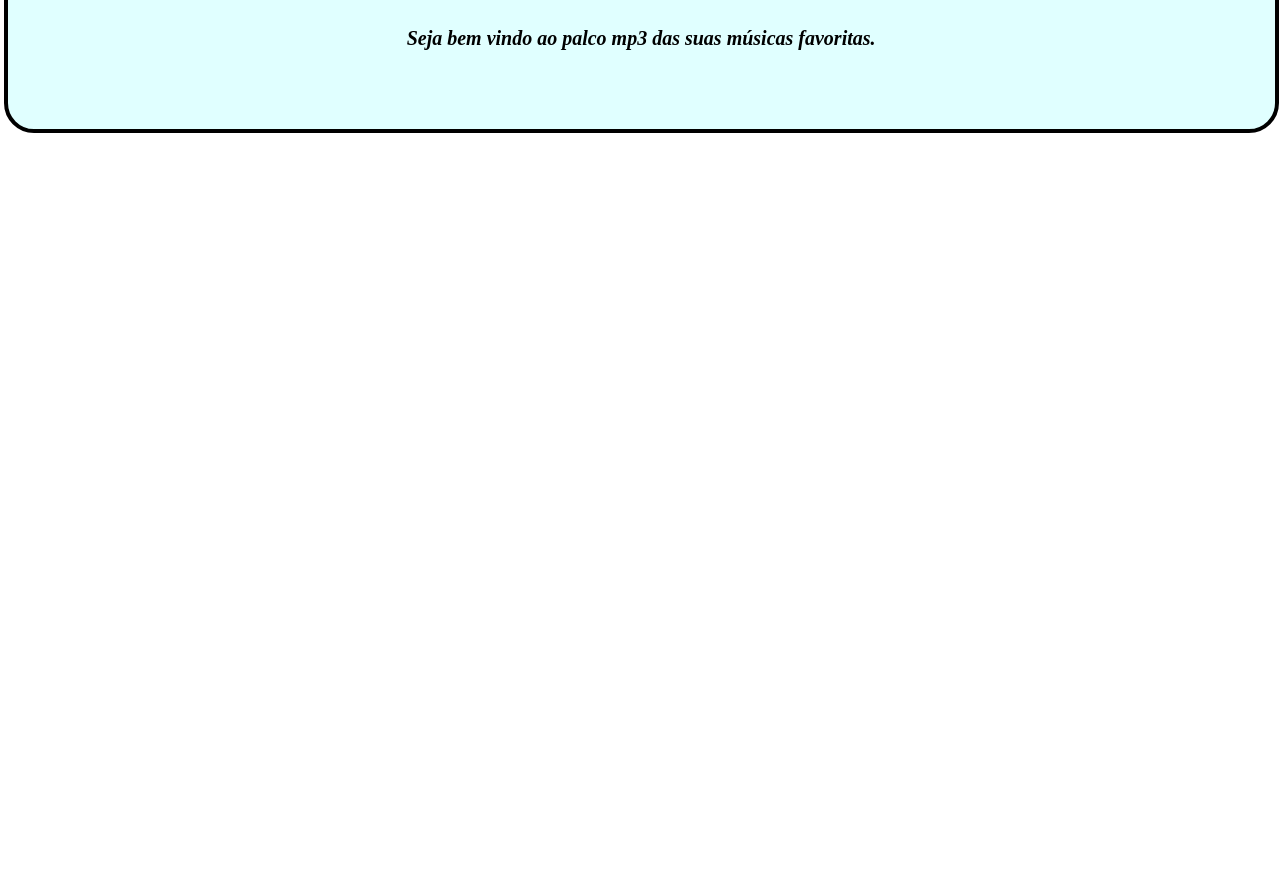
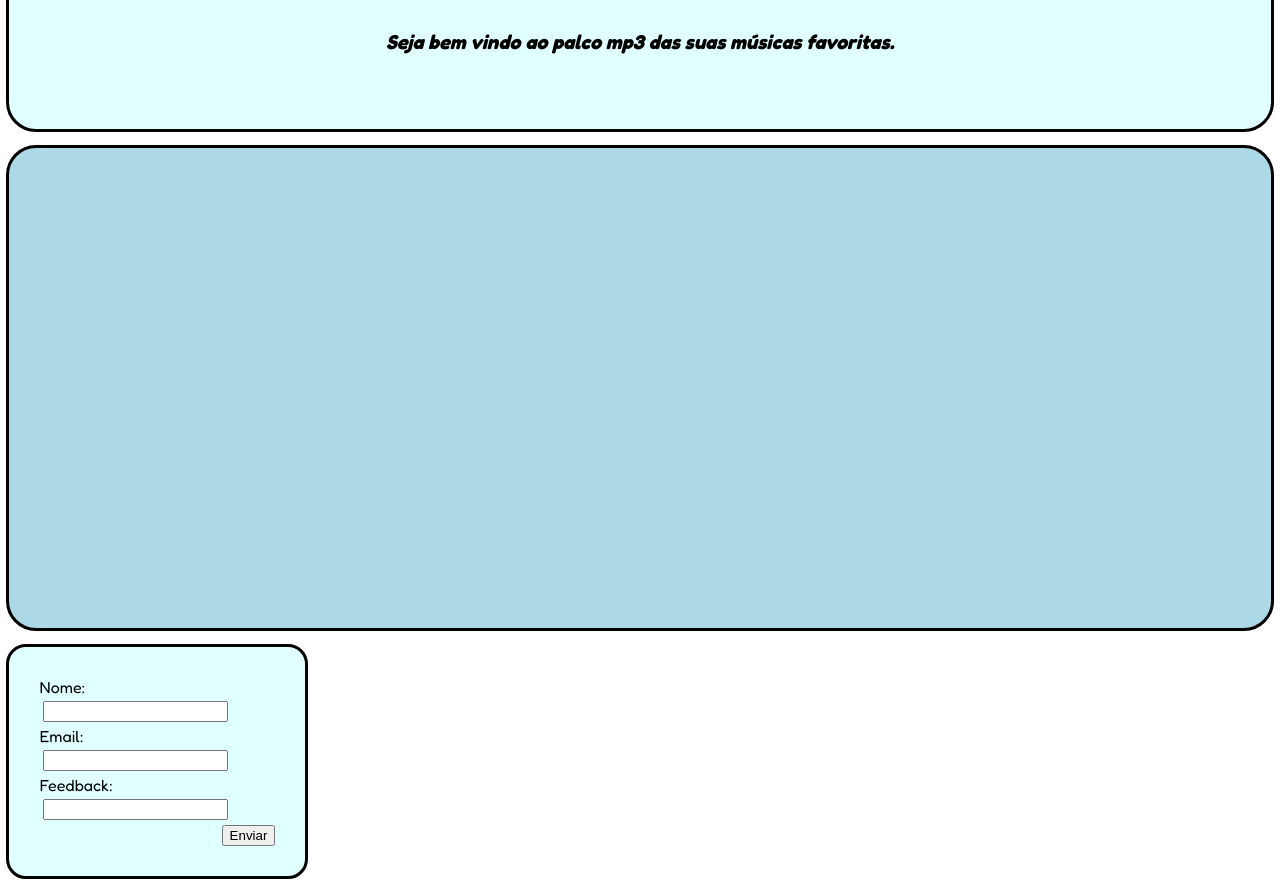
Before and after one commit to jvfreitasl/Atividade_04_Final, a React (Create React App) app in the folder studio-mp3/: page / in a window 1280 px wide. Shown: the part 120-1005 px from the top of the page. Before the commit the page ends 800 px from the top, so only its background shows below. Built offline with nearby package versions, Linux system fonts and the light colour scheme.

Commit message:
Make the `Header`, `Body` and `Forms` in App

```diff
--- a/studio-mp3/src/App.css
+++ b/studio-mp3/src/App.css
@@ -0,0 +1,8 @@
+@import url('https://fonts.googleapis.com/css2?family=Fredoka:wght@300..700&display=swap');
+
+.App{
+  font-family: "Fredoka", sans-serif;
+}
+.App-header, .App-body{
+  display: flex;
+}
--- a/studio-mp3/src/App.js
+++ b/studio-mp3/src/App.js
@@ -1,16 +1,23 @@
-import './App.css';
-import Header from './components/Header/Header'
+import "./App.css";
+import Header from "./components/Header/Header";
+import Set from "./components/Set/Set";
+import Forms from "./components/Forms/Forms";
 
 function App() {
   return (
     <div className="App">
       <header className="App-header">
-        <Header/>
+        <Header />
       </header>
-      <body className='App-body'>
-      </body>
-      <footer className='App-footer'>
-      </footer>
+      <main>
+        <body className="App-body">
+          <Set />
+        </body>
+        <section className='App-forms'>
+          <Forms />
+        </section>
+      </main>
+      <footer className="App-footer"></footer>
     </div>
   );
 }
--- a/studio-mp3/src/components/Button/Button.js
+++ b/studio-mp3/src/components/Button/Button.js
@@ -0,0 +1,18 @@
+import "./Button.css";
+
+const Button = ({ text, onClickText, ...props }) => {
+  return (
+    <div className="containerButton">
+      <button
+        name="button-input"
+        type={props.type}
+        onClick={(event) => {
+          event.preventDefault(); alert(onClickText);
+        }}>
+          {text}
+          </button>
+    </div>
+  );
+};
+
+export default Button;
--- a/studio-mp3/src/components/Forms/Forms.css
+++ b/studio-mp3/src/components/Forms/Forms.css
@@ -0,0 +1,23 @@
+.containerForms{
+  height: 50%;
+  width: 20%;
+  display: flex;
+  flex-direction: column;
+  align-items: center;
+  background-color: lightcyan;
+  padding: 20px;
+  border: 3px solid black;
+  border-radius: 20px;
+  margin: 0.5vw;
+}
+
+.boxForms{
+  display: flex;
+  flex-direction: column;
+  align-items: flex-end;
+  margin: 10px;
+}
+
+#nome, #email, #feedback{
+  margin: 4px;
+}
--- a/studio-mp3/src/components/Forms/Forms.js
+++ b/studio-mp3/src/components/Forms/Forms.js
@@ -0,0 +1,18 @@
+import "./Forms.css";
+import FormsInput from "../FormsInput/FormsInput";
+import Button from "../Button/Button";
+
+const Forms = () => {
+  return (
+    <div className="containerForms">
+      <form className="boxForms">
+        <FormsInput inputName="Nome" id="nome" type="text" />
+        <FormsInput inputName="Email" id="email" type="email" />
+        <FormsInput inputName="Feedback" id="feedback" type="text" />
+        <Button text="Enviar" type="submit" onClickText='Feedback enviado com sucesso.'/>
+      </form>
+    </div>
+  );
+};
+
+export default Forms;
--- /dev/null
+++ b/studio-mp3/src/components/FormsInput/FormsInput.js
@@ -0,0 +1,12 @@
+import "./FormsInput.css";
+
+const FormsInput = ({ inputName, onChange, ...props }) => {
+  return (
+    <div className="containerFormsInput">
+      <label htmlFor={props.id}>{inputName}:</label>
+      <input type={props.type} onChange={onChange} {...props}></input>
+    </div>
+  );
+};
+
+export default FormsInput;
--- a/studio-mp3/src/components/Header/Header.css
+++ b/studio-mp3/src/components/Header/Header.css
@@ -1,12 +1,13 @@
 .containerHeader {
+  display: flex;
+  flex-direction: column;
   background-color: lightcyan;
   text-align: center;
-  width: 99%;
   height: 30vh;
-  border: 4px solid black;
+  width: 93rem;
+  border: 3px solid black;
   border-radius: 30px;
-  margin-left: 3.5px;
-  margin-top: 5px;
+  margin: 0.5vw;
 }
 
 h1 {
--- /dev/null
+++ b/studio-mp3/src/components/Set/Set.css
@@ -0,0 +1,8 @@
+.containerSet{
+  height: 60vh;
+  width: 93rem;
+  background-color: lightblue;
+  border: 3px solid black;
+  border-radius: 30px;
+  margin: 0.5vw;
+}
--- /dev/null
+++ b/studio-mp3/src/components/Set/Set.js
@@ -0,0 +1,12 @@
+import './Set.css'
+
+const Set = () => {
+  return(
+    <div className='containerSet'>
+      <section className='boxMusic'>
+      </section>
+    </div>
+  )
+}
+
+export default Set;
```
Also changed, not shown: studio-mp3/src/components/FormsInput/FormsInput.css (added), studio-mp3/src/components/Music/Music.js (deleted), 1 other file (tests, documents, lock files or other folders).
